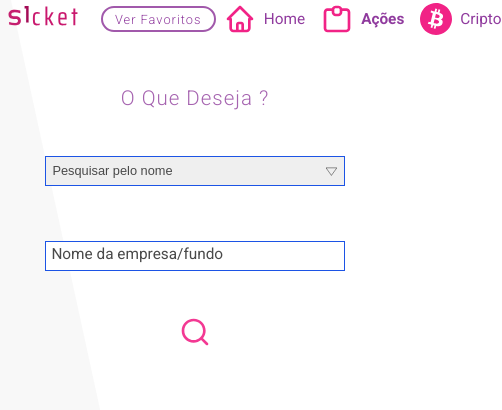
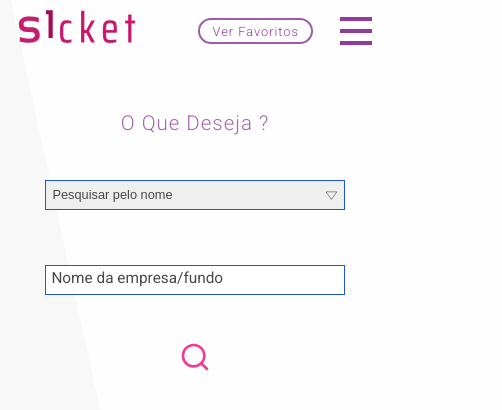
Before and after one commit to wejesuss/s1cket-web, a React (Create React App) app: page /stocks in a window 390 px wide. Shown: the top 410 px of the page, 502 px wide, since content can reach past the window. Built offline with nearby package versions, Linux system fonts and the light colour scheme.

Commit message:
Chore/burger navigator (#2)
* Create burger navigator

* Block scroll when burger navigator is actives

```diff
--- a/src/components/Header/index.tsx
+++ b/src/components/Header/index.tsx
@@ -1,4 +1,4 @@
-import React from 'react';
+import React, { useState } from 'react';
 import { Link } from 'react-router-dom';
 
 import './styles.css';
@@ -15,8 +15,14 @@ interface HeaderProps {
 
 // eslint-disable-next-line react/prop-types
 const Header: React.FC<HeaderProps> = ({ name, hasFavorites, activePage }) => {
+  const [opened, setOpened] = useState(false)
+
+  function handleToggleNavigatorState() {
+    document.body.classList.toggle('blocked', !opened)
+    setOpened(!opened)
+  }
   return (
-    <header id="header" className={name}>
+    <header id="header" className={opened ? name + ' up' : name}>
       <div className="header-box">
         <div className="logo">
           <Link to="/">
@@ -28,7 +34,7 @@ const Header: React.FC<HeaderProps> = ({ name, hasFavorites, activePage }) => {
             <Link to="/favorites?type=stock">Ver Favoritos</Link>
           </div>
         )}
-        <nav className="menu">
+        <nav className={opened ? 'menu opened' : 'menu'}>
           <ul>
             <li>
               <Link to="/" className={activePage === 'Home' ? 'active' : ''}>
@@ -55,6 +61,39 @@ const Header: React.FC<HeaderProps> = ({ name, hasFavorites, activePage }) => {
               </Link>
             </li>
           </ul>
+          <div id="burger" onClick={handleToggleNavigatorState}>
+            <i></i>
+            <i></i>
+            <i></i>
+            <div className="modal">
+              <ul className="menu-burger">
+                <li>
+                  <Link to="/" className={activePage === 'Home' ? 'active' : ''}>
+                    <img src={home} alt="Home" />
+                    Home
+                  </Link>
+                </li>
+                <li>
+                  <Link
+                    to="/stocks"
+                    className={activePage === 'Stocks' ? 'active' : ''}
+                  >
+                    <img src={wallet} alt="Wallet" />
+                    Ações
+                  </Link>
+                </li>
+                <li>
+                  <Link
+                    to="/cripto"
+                    className={activePage === 'Bitcoin' ? 'active' : ''}
+                  >
+                    <img src={bitcoin} alt="Bitcoin" />
+                    Cripto
+                  </Link>
+                </li>
+              </ul>
+            </div>
+          </div>
         </nav>
       </div>
     </header>
--- a/src/components/Header/styles.css
+++ b/src/components/Header/styles.css
@@ -42,6 +42,7 @@
 
 #header nav.menu {
   min-width: 30%;
+  display: flex;
 }
 
 #header ul {
@@ -96,3 +97,89 @@
 #header li:nth-child(2) img {
   transform: rotate(-90deg);
 }
+
+#header #burger {
+  display: none;
+  flex-direction: column;
+  width: fit-content;
+}
+
+#header #burger i {
+  width: 32px;
+  height: 4px;
+  background-color: #842693e6;
+  margin: 4px 8px;
+  transition: transform .2s;
+}
+
+#header #burger .menu-burger {
+  display: none;
+}
+
+#header .menu.opened #burger i:nth-child(1) {
+  transform: rotate(45deg) translateX(17px);
+}
+
+#header .menu.opened #burger i:nth-child(2) {
+  opacity: 0;
+  visibility: hidden;
+}
+
+#header .menu.opened #burger i:nth-child(3) {
+  transform: rotate(-48deg) translateX(16px);
+}
+
+@media (max-width: 600px) {
+  #header.up {
+    position: absolute;
+    right: 0;
+    bottom: 0;
+    left: 0;
+    top: 0;
+    z-index: 5;
+    max-height: unset;
+  }
+
+  #header nav.menu {
+    min-width: auto;
+  }
+
+  #header .menu > ul {
+    display: none;
+  }
+
+  #header #burger {
+    display: flex;
+    z-index: 5;
+  }
+
+  #header .menu.opened #burger i {
+    z-index: 10;
+  }
+
+  #header .menu.opened #burger .modal {
+    pointer-events: none;
+    position: absolute;
+    z-index: 5;
+    right: 0;
+    left: 0;
+    top: 0;
+    bottom: 0;
+    background-color: #f3f3f3;
+  }
+
+  #header .menu.opened #burger .menu-burger {
+    display: flex;
+    flex-direction: column;
+    position: absolute;
+    bottom: 0;
+    top: 0;
+    left: 0;
+    right: 0;
+  }
+
+  #header .menu.opened #burger .menu-burger li {
+    font-size: 4rem;
+    pointer-events: initial;
+  }
+}
--- a/src/global.css
+++ b/src/global.css
@@ -26,6 +26,11 @@ body {
   height: 100%;
   display: flex;
   flex-direction: column;
+  background: #fefefe;
+}
+
+body.blocked {
+  overflow: hidden;
 }
 
 body::after {
```
